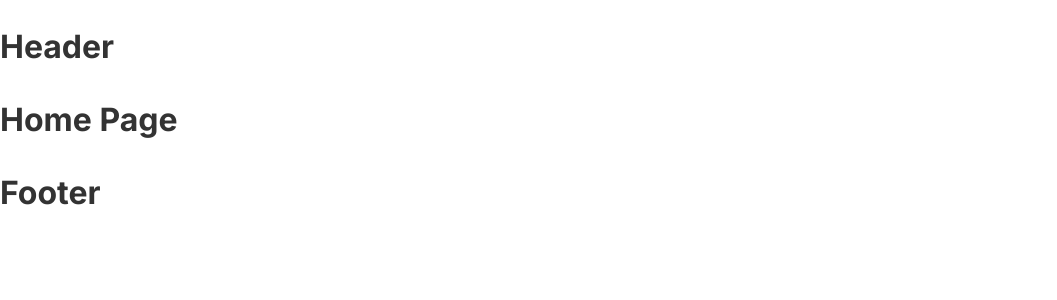
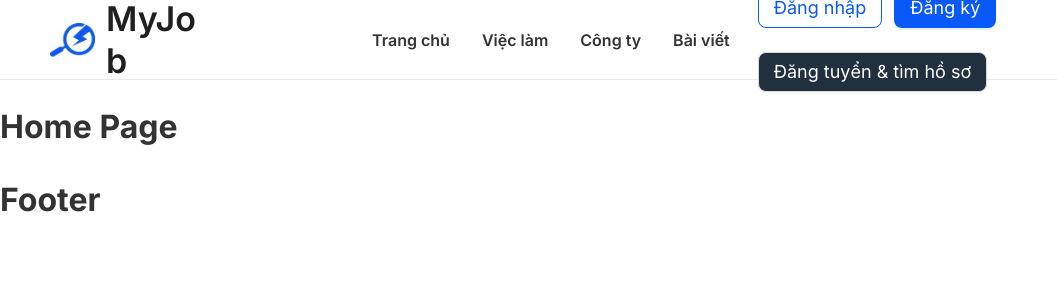
Before and after one commit to namnv2302/myjob-client, a Next.js app: page / in a window 1280 px wide. Shown: the top 300 px of the page, without its empty margins (0-1057 px from the left). Built offline with nearby package versions, Linux system fonts and the light colour scheme.

Commit message:
header layout

```diff
--- a/package.json
+++ b/package.json
@@ -9,10 +9,8 @@
     "lint": "next lint"
   },
   "dependencies": {
-    "@emotion/react": "^11.11.1",
-    "@emotion/styled": "^11.11.0",
-    "@mui/icons-material": "^5.14.16",
-    "@mui/material": "^5.14.16",
+    "@ant-design/cssinjs": "^1.17.2",
+    "antd": "^5.11.0",
     "classnames": "^2.3.2",
     "next": "14.0.1",
     "normalize.css": "^8.0.1",
--- a/src/app/layout.tsx
+++ b/src/app/layout.tsx
@@ -1,12 +1,27 @@
 import React from "react";
+import { ConfigProvider } from "antd";
 import "@/styles/globals.scss";
 import MainLayout from "@/components/Layouts/MainLayout";
+import StyledComponentsRegistry from "@/lib/AntdRegistry";
 
 const RootLayout = ({ children }: { children: React.ReactNode }) => {
   return (
     <html lang="en">
       <body>
-        <MainLayout>{children}</MainLayout>
+        <StyledComponentsRegistry>
+          <ConfigProvider
+            prefixCls="mj"
+            theme={{
+              token: {
+                fontFamily: "Inter",
+                fontSize: 16,
+                colorPrimary: "#0859F7",
+              },
+            }}
+          >
+            <MainLayout>{children}</MainLayout>
+          </ConfigProvider>
+        </StyledComponentsRegistry>
       </body>
     </html>
   );
--- /dev/null
+++ b/src/components/Layouts/components/Header/Header.module.scss
@@ -0,0 +1,36 @@
+.wrapper {
+  display: flex;
+  align-items: center;
+  justify-content: space-between;
+  height: var(--header-height);
+  background-color: var(--header-bg-color);
+  border-bottom: 1px solid #e9eaec;
+
+  .left {
+    display: flex;
+    align-items: center;
+    height: 100%;
+    min-width: 50%;
+
+    .logo {
+      display: flex;
+      align-items: center;
+      margin-right: 150px;
+
+      .image {
+        margin-right: 10px;
+      }
+    }
+  }
+
+  .right {
+    .button {
+      margin-left: 12px;
+
+      &:last-child {
+        color: var(--white-color);
+        background-color: #212f3f;
+      }
+    }
+  }
+}
--- /dev/null
+++ b/src/components/Layouts/components/Header/components/NavigationBar.tsx
@@ -0,0 +1,38 @@
+import { useMemo } from "react";
+import type { MenuProps } from "antd";
+import { Menu, Typography } from "antd";
+
+const NavigationBar = () => {
+  const items: MenuProps["items"] = useMemo(() => {
+    return [
+      {
+        label: (
+          <Typography.Text className="text-default">Trang chủ</Typography.Text>
+        ),
+        key: 1,
+      },
+      {
+        label: (
+          <Typography.Text className="text-default">Việc làm</Typography.Text>
+        ),
+        key: 2,
+      },
+      {
+        label: (
+          <Typography.Text className="text-default">Công ty</Typography.Text>
+        ),
+        key: 3,
+      },
+      {
+        label: (
+          <Typography.Text className="text-default">Bài viết</Typography.Text>
+        ),
+        key: 4,
+      },
+    ];
+  }, []);
+
+  return <Menu style={{ flex: 1 }} items={items} mode="horizontal" />;
+};
+
+export default NavigationBar;
--- a/src/components/Layouts/components/Header/index.tsx
+++ b/src/components/Layouts/components/Header/index.tsx
@@ -1,5 +1,41 @@
+"use client";
+
+import Link from "next/link";
+import { Button, Layout, Typography } from "antd";
+import classNames from "classnames/bind";
+import styles from "./Header.module.scss";
+import { ROUTE_PATH } from "@/constants/routes";
+import Image from "next/image";
+import Logo from "@assets/images/logo.jpg";
+import NavigationBar from "@/components/Layouts/components/Header/components/NavigationBar";
+
+const cx = classNames.bind(styles);
+
 const Header = () => {
-  return <h1>Header</h1>;
+  return (
+    <Layout.Header className={cx("wrapper")}>
+      <div className={cx("left")}>
+        <Link href={ROUTE_PATH.HOME} className={cx("logo")}>
+          <Image src={Logo} alt="Logo" width={46} className={cx("image")} />
+          <Typography.Title level={2} className="no-margin">
+            MyJob
+          </Typography.Title>
+        </Link>
+        <NavigationBar />
+      </div>
+      <div className={cx("right")}>
+        <Button className={cx("button")} size="large" type="primary" ghost>
+          Đăng nhập
+        </Button>
+        <Button className={cx("button")} size="large" type="primary">
+          Đăng ký
+        </Button>
+        <Button className={cx("button")} size="large">
+          Đăng tuyển & tìm hồ sơ
+        </Button>
+      </div>
+    </Layout.Header>
+  );
 };
 
 export default Header;
--- /dev/null
+++ b/src/constants/routes.ts
@@ -0,0 +1,3 @@
+export const ROUTE_PATH = {
+  HOME: "/",
+};
--- /dev/null
+++ b/src/lib/AntdRegistry.tsx
@@ -0,0 +1,21 @@
+"use client";
+
+import React from "react";
+import { createCache, extractStyle, StyleProvider } from "@ant-design/cssinjs";
+// if you are using Next.js 14, use below import instead. More info: https://github.com/ant-design/ant-design/issues/45567
+// import { createCache, extractStyle, StyleProvider } from '@ant-design/cssinjs/lib';
+import type Entity from "@ant-design/cssinjs/es/Cache";
+import { useServerInsertedHTML } from "next/navigation";
+
+const StyledComponentsRegistry = ({ children }: React.PropsWithChildren) => {
+  const cache = React.useMemo<Entity>(() => createCache(), []);
+  useServerInsertedHTML(() => (
+    <style
+      id="antd"
+      dangerouslySetInnerHTML={{ __html: extractStyle(cache, true) }}
+    />
+  ));
+  return <StyleProvider cache={cache}>{children}</StyleProvider>;
+};
+
+export default StyledComponentsRegistry;
--- a/src/styles/globals.scss
+++ b/src/styles/globals.scss
@@ -5,8 +5,10 @@
   --font-family: "Inter", sans-serif;
 
   --text-primary: #333;
+  --white-color: #fff;
 
-  // --header-height: 90px;
+  --header-height: 80px;
+  --header-bg-color: #fff;
 }
 
 * {
@@ -43,3 +45,20 @@ html *::-webkit-scrollbar-track {
   border-radius: 0;
   background-color: rgba(0, 0, 0, 0);
 }
+
+// Overide antd css
+.mj-menu-horizontal,
+.mj-menu-item::after,
+.mj-menu-submenu::after {
+  border: none !important;
+}
+
+.no-margin {
+  margin: 0 !important;
+}
+
+.text-default {
+  font-weight: 600;
+  font-size: 1.6rem;
+  color: var(--text-primary);
+}
--- a/tsconfig.json
+++ b/tsconfig.json
@@ -19,7 +19,8 @@
       }
     ],
     "paths": {
-      "@/*": ["./src/*"]
+      "@/*": ["./src/*"],
+      "@assets/*": ["./public/assets/*"]
     }
   },
   "include": ["next-env.d.ts", "**/*.ts", "**/*.tsx", ".next/types/**/*.ts"],
```
Also changed, not shown: public/assets/images/logo.jpg (added), 1 other file (tests, documents, lock files or other folders).
